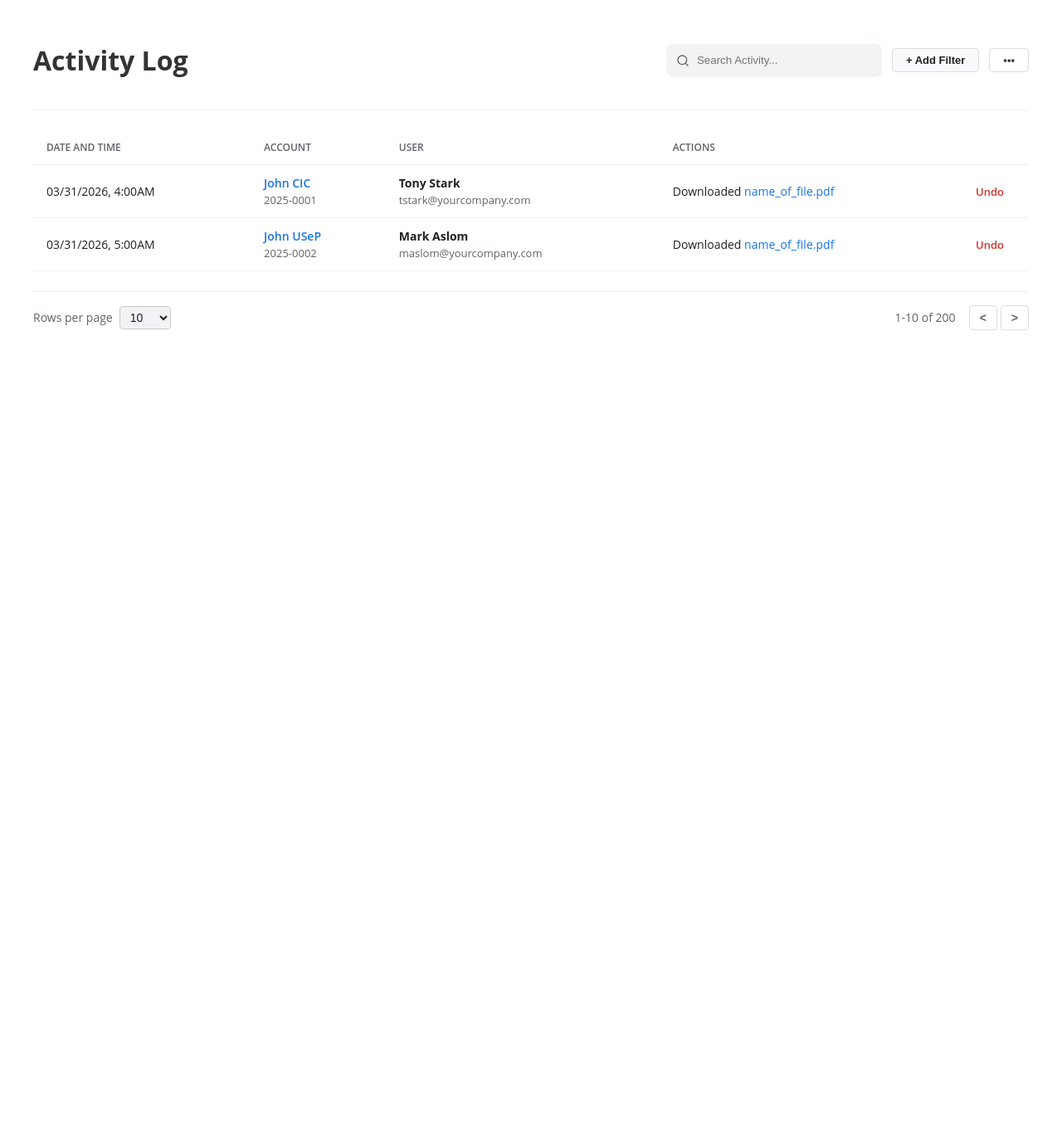
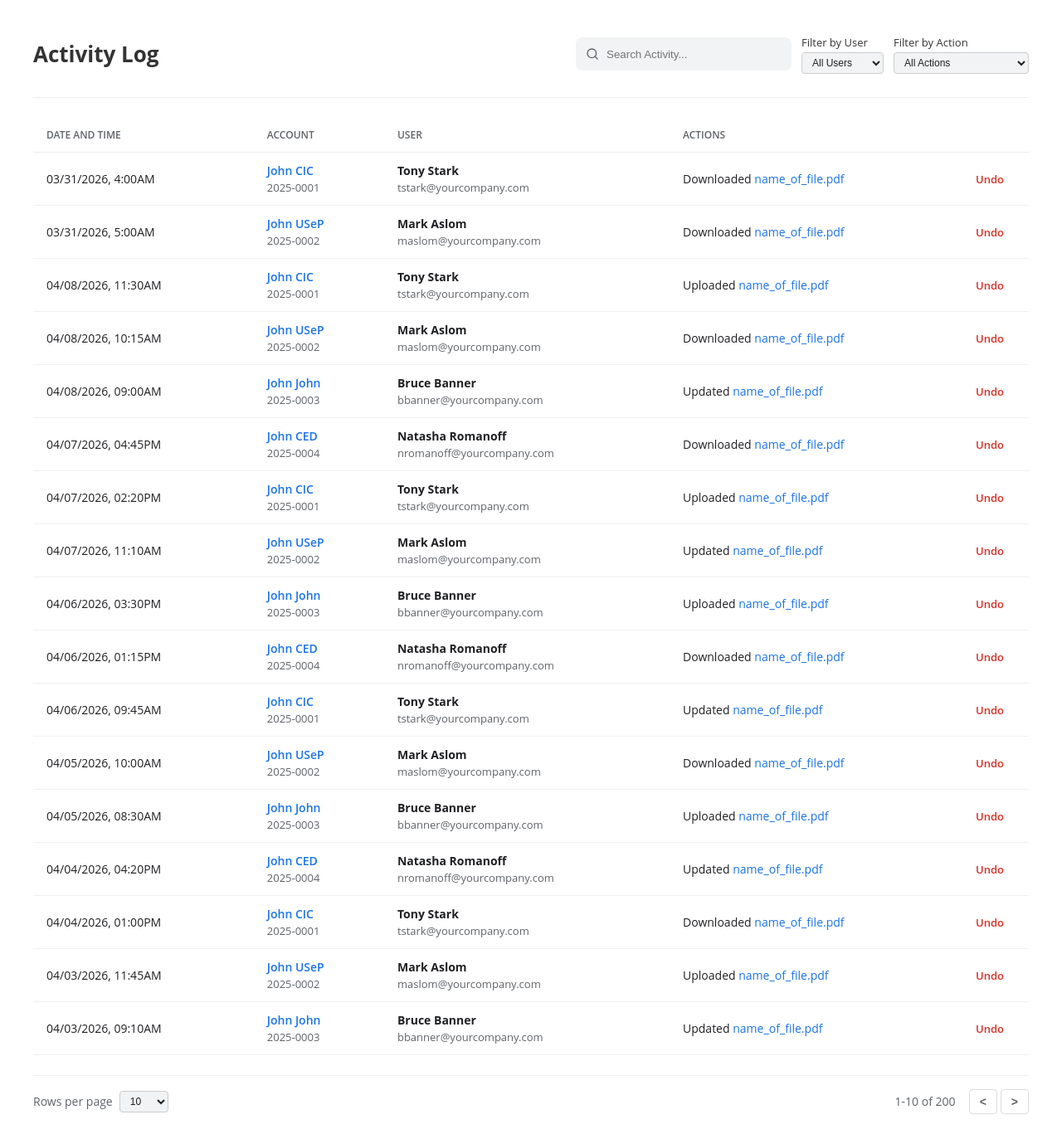
Before and after one commit to Knlvalencia/KrakenVault, a PHP site: page /activitylog.html in a window 1280 px wide. Shown: the part 70-1443 px from the top of the page at 83% size. Run offline with PHP 8.4, Linux system fonts and the light colour scheme.

Commit message:
added filter functions for activity log

```diff
--- a/activity.css
+++ b/activity.css
@@ -18,6 +18,14 @@
     margin-bottom: 24px;
     padding-bottom: 16px;
     border-bottom: 1px solid #eee;
+    font-size: 13px;
+}
+
+.filter-by-user, .filter-by-action {
+    display: flex;
+    flex-direction: column;
+    align-items: flex-start;
+    gap: 3px;
 }
 
 .activity-search-group {
@@ -131,7 +139,7 @@
     border-radius: 4px;
     background-color: #f1f3f4;
     color: #202124;
-    font-size: 14px;
+    font-size: 12px;
     outline: none;
     cursor: pointer;
 }
@@ -174,6 +182,10 @@
         gap: 16px;
     }
 
+    .filter-by-user, .filter-by-action {
+        align-self: flex-start;
+    }
+
     .activity-search-group {
         width: 100%;
         display: flex;
@@ -207,7 +219,12 @@
         gap: 20px;
     }
 
-    .display-controls, .pagination-controls {
+    .display-controls {
+        display: none;
+    }
+
+
+    .pagination-controls {
         justify-content: center;
         width: 100%;
         flex-wrap: wrap;
--- a/activitylog.html
+++ b/activitylog.html
@@ -42,8 +42,28 @@
                     </svg>
                     <input type="text" class="search-input with-icon" placeholder="Search Activity...">
                 </div>
-                <button class="action-button filter-btn">+ Add Filter</button>
-                <button class="action-button">•••</button>
+
+                <div class="filter-by-user">
+                <span>Filter by User</span>
+                <select class="row-select">
+                    <option value="all-users" selected>All Users</option>
+                    <option value="user1">John CIC</option>
+                    <option value="user2">John USeP</option>
+                    <option value="user3">John John</option>
+                    <option value="user4">John CED</option>
+                </select>
+                </div>
+
+                <div class="filter-by-action">
+                <span>Filter by Action</span>
+                <select class="row-select">
+                    <option value="all-actions" selected>All Actions</option>
+                    <option value="action1">Updated Document</option>
+                    <option value="action2">Downloaded Document</option>
+                    <option value="action3">Uploaded Document</option>
+                </select>
+                </div>
+
             </div>
         </div>
         <!-- TOP BAR END -->
@@ -106,6 +126,365 @@
                         <a href="#" class="undo-link">Undo</a>
                     </td>
                 </tr>
+                <tr>
+                    <td data-label="Date and Time">04/08/2026, 11:30AM</td>
+                    <td data-label="Account">
+                        <div class="td-content">
+                            <a href="#" class="primary-text link">John CIC</a>
+                            <span class="secondary-text">2025-0001</span>
+                        </div>
+                    </td>
+                    <td data-label="User">
+                        <div class="td-content">
+                            <strong class="primary-text">Tony Stark</strong>
+                            <span class="secondary-text">tstark@yourcompany.com</span>
+                        </div>
+                    </td>
+                    <td data-label="Actions">
+                        <div class="td-content">
+                            <span>Uploaded <a href="#" class="file-link">name_of_file.pdf</a></span>
+                        </div>
+                    </td>
+                    <td class="actions-cell" data-label="Undo">
+                        <a href="#" class="undo-link">Undo</a>
+                    </td>
+                </tr>
+
+                <tr>
+                    <td data-label="Date and Time">04/08/2026, 10:15AM</td>
+                    <td data-label="Account">
+                        <div class="td-content">
+                            <a href="#" class="primary-text link">John USeP</a>
+                            <span class="secondary-text">2025-0002</span>
+                        </div>
+                    </td>
+                    <td data-label="User">
+                        <div class="td-content">
+                            <strong class="primary-text">Mark Aslom</strong>
+                            <span class="secondary-text">maslom@yourcompany.com</span>
+                        </div>
+                    </td>
+                    <td data-label="Actions">
+                        <div class="td-content">
+                            <span>Downloaded <a href="#" class="file-link">name_of_file.pdf</a></span>
+                        </div>
+                    </td>
+                    <td class="actions-cell" data-label="Undo">
+                        <a href="#" class="undo-link">Undo</a>
+                    </td>
+                </tr>
+
+                <tr>
+                    <td data-label="Date and Time">04/08/2026, 09:00AM</td>
+                    <td data-label="Account">
+                        <div class="td-content">
+                            <a href="#" class="primary-text link">John John</a>
+                            <span class="secondary-text">2025-0003</span>
+                        </div>
+                    </td>
+                    <td data-label="User">
+                        <div class="td-content">
+                            <strong class="primary-text">Bruce Banner</strong>
+                            <span class="secondary-text">bbanner@yourcompany.com</span>
+                        </div>
+                    </td>
+                    <td data-label="Actions">
+                        <div class="td-content">
+                            <span>Updated <a href="#" class="file-link">name_of_file.pdf</a></span>
+                        </div>
+                    </td>
+                    <td class="actions-cell" data-label="Undo">
+                        <a href="#" class="undo-link">Undo</a>
+                    </td>
+                </tr>
+
+                <tr>
+                    <td data-label="Date and Time">04/07/2026, 04:45PM</td>
+                    <td data-label="Account">
+                        <div class="td-content">
+                            <a href="#" class="primary-text link">John CED</a>
+                            <span class="secondary-text">2025-0004</span>
+                        </div>
+                    </td>
+                    <td data-label="User">
+                        <div class="td-content">
+                            <strong class="primary-text">Natasha Romanoff</strong>
+                            <span class="secondary-text">nromanoff@yourcompany.com</span>
+                        </div>
+                    </td>
+                    <td data-label="Actions">
+                        <div class="td-content">
+                            <span>Downloaded <a href="#" class="file-link">name_of_file.pdf</a></span>
+                        </div>
+                    </td>
+                    <td class="actions-cell" data-label="Undo">
+                        <a href="#" class="undo-link">Undo</a>
+                    </td>
+                </tr>
+
+                <tr>
+                    <td data-label="Date and Time">04/07/2026, 02:20PM</td>
+                    <td data-label="Account">
+                        <div class="td-content">
+                            <a href="#" class="primary-text link">John CIC</a>
+                            <span class="secondary-text">2025-0001</span>
+                        </div>
+                    </td>
+                    <td data-label="User">
+                        <div class="td-content">
+                            <strong class="primary-text">Tony Stark</strong>
+                            <span class="secondary-text">tstark@yourcompany.com</span>
+                        </div>
+                    </td>
+                    <td data-label="Actions">
+                        <div class="td-content">
+                            <span>Uploaded <a href="#" class="file-link">name_of_file.pdf</a></span>
+                        </div>
+                    </td>
+                    <td class="actions-cell" data-label="Undo">
+                        <a href="#" class="undo-link">Undo</a>
+                    </td>
+                </tr>
+
+                <tr>
+                    <td data-label="Date and Time">04/07/2026, 11:10AM</td>
+                    <td data-label="Account">
+                        <div class="td-content">
+                            <a href="#" class="primary-text link">John USeP</a>
+                            <span class="secondary-text">2025-0002</span>
+                        </div>
+                    </td>
+                    <td data-label="User">
+                        <div class="td-content">
+                            <strong class="primary-text">Mark Aslom</strong>
+                            <span class="secondary-text">maslom@yourcompany.com</span>
+                        </div>
+                    </td>
+                    <td data-label="Actions">
+                        <div class="td-content">
+                            <span>Updated <a href="#" class="file-link">name_of_file.pdf</a></span>
+                        </div>
+                    </td>
+                    <td class="actions-cell" data-label="Undo">
+                        <a href="#" class="undo-link">Undo</a>
+                    </td>
+                </tr>
+
+                <tr>
+                    <td data-label="Date and Time">04/06/2026, 03:30PM</td>
+                    <td data-label="Account">
+                        <div class="td-content">
+                            <a href="#" class="primary-text link">John John</a>
+                            <span class="secondary-text">2025-0003</span>
+                        </div>
+                    </td>
+                    <td data-label="User">
+                        <div class="td-content">
+                            <strong class="primary-text">Bruce Banner</strong>
+                            <span class="secondary-text">bbanner@yourcompany.com</span>
+                        </div>
+                    </td>
+                    <td data-label="Actions">
+                        <div class="td-content">
+                            <span>Uploaded <a href="#" class="file-link">name_of_file.pdf</a></span>
+                        </div>
+                    </td>
+                    <td class="actions-cell" data-label="Undo">
+                        <a href="#" class="undo-link">Undo</a>
+                    </td>
+                </tr>
+
+                <tr>
+                    <td data-label="Date and Time">04/06/2026, 01:15PM</td>
+                    <td data-label="Account">
+                        <div class="td-content">
+                            <a href="#" class="primary-text link">John CED</a>
+                            <span class="secondary-text">2025-0004</span>
+                        </div>
+                    </td>
+                    <td data-label="User">
+                        <div class="td-content">
+                            <strong class="primary-text">Natasha Romanoff</strong>
+                            <span class="secondary-text">nromanoff@yourcompany.com</span>
+                        </div>
+                    </td>
+                    <td data-label="Actions">
+                        <div class="td-content">
+                            <span>Downloaded <a href="#" class="file-link">name_of_file.pdf</a></span>
+                        </div>
+                    </td>
+                    <td class="actions-cell" data-label="Undo">
+                        <a href="#" class="undo-link">Undo</a>
+                    </td>
+                </tr>
+
+                <tr>
+                    <td data-label="Date and Time">04/06/2026, 09:45AM</td>
+                    <td data-label="Account">
+                        <div class="td-content">
+                            <a href="#" class="primary-text link">John CIC</a>
+                            <span class="secondary-text">2025-0001</span>
+                        </div>
+                    </td>
+                    <td data-label="User">
+                        <div class="td-content">
+                            <strong class="primary-text">Tony Stark</strong>
+                            <span class="secondary-text">tstark@yourcompany.com</span>
+                        </div>
+                    </td>
+                    <td data-label="Actions">
+                        <div class="td-content">
+                            <span>Updated <a href="#" class="file-link">name_of_file.pdf</a></span>
+                        </div>
+                    </td>
+                    <td class="actions-cell" data-label="Undo">
+                        <a href="#" class="undo-link">Undo</a>
+                    </td>
+                </tr>
+
+                <tr>
+                    <td data-label="Date and Time">04/05/2026, 10:00AM</td>
+                    <td data-label="Account">
+                        <div class="td-content">
+                            <a href="#" class="primary-text link">John USeP</a>
+                            <span class="secondary-text">2025-0002</span>
+                        </div>
+                    </td>
+                    <td data-label="User">
+                        <div class="td-content">
+                            <strong class="primary-text">Mark Aslom</strong>
+                            <span class="secondary-text">maslom@yourcompany.com</span>
+                        </div>
+                    </td>
+                    <td data-label="Actions">
+                        <div class="td-content">
+                            <span>Downloaded <a href="#" class="file-link">name_of_file.pdf</a></span>
+                        </div>
+                    </td>
+                    <td class="actions-cell" data-label="Undo">
+                        <a href="#" class="undo-link">Undo</a>
+                    </td>
+                </tr>
+
+                <tr>
+                    <td data-label="Date and Time">04/05/2026, 08:30AM</td>
+                    <td data-label="Account">
+                        <div class="td-content">
+                            <a href="#" class="primary-text link">John John</a>
+                            <span class="secondary-text">2025-0003</span>
+                        </div>
+                    </td>
+                    <td data-label="User">
+                        <div class="td-content">
+                            <strong class="primary-text">Bruce Banner</strong>
+                            <span class="secondary-text">bbanner@yourcompany.com</span>
+                        </div>
+                    </td>
+                    <td data-label="Actions">
+                        <div class="td-content">
+                            <span>Uploaded <a href="#" class="file-link">name_of_file.pdf</a></span>
+                        </div>
+                    </td>
+                    <td class="actions-cell" data-label="Undo">
+                        <a href="#" class="undo-link">Undo</a>
+                    </td>
+                </tr>
+
+                <tr>
+                    <td data-label="Date and Time">04/04/2026, 04:20PM</td>
+                    <td data-label="Account">
+                        <div class="td-content">
+                            <a href="#" class="primary-text link">John CED</a>
+                            <span class="secondary-text">2025-0004</span>
+                        </div>
+                    </td>
+                    <td data-label="User">
+                        <div class="td-content">
+                            <strong class="primary-text">Natasha Romanoff</strong>
+                            <span class="secondary-text">nromanoff@yourcompany.com</span>
+                        </div>
+                    </td>
+                    <td data-label="Actions">
+                        <div class="td-content">
+                            <span>Updated <a href="#" class="file-link">name_of_file.pdf</a></span>
+                        </div>
+                    </td>
+                    <td class="actions-cell" data-label="Undo">
+                        <a href="#" class="undo-link">Undo</a>
+                    </td>
+                </tr>
+
+                <tr>
+                    <td data-label="Date and Time">04/04/2026, 01:00PM</td>
+                    <td data-label="Account">
+                        <div class="td-content">
+                            <a href="#" class="primary-text link">John CIC</a>
+                            <span class="secondary-text">2025-0001</span>
+                        </div>
+                    </td>
+                    <td data-label="User">
+                        <div class="td-content">
+                            <strong class="primary-text">Tony Stark</strong>
+                            <span class="secondary-text">tstark@yourcompany.com</span>
+                        </div>
+                    </td>
+                    <td data-label="Actions">
+                        <div class="td-content">
+                            <span>Downloaded <a href="#" class="file-link">name_of_file.pdf</a></span>
+                        </div>
+                    </td>
+                    <td class="actions-cell" data-label="Undo">
+                        <a href="#" class="undo-link">Undo</a>
+                    </td>
+                </tr>
+
+                <tr>
+                    <td data-label="Date and Time">04/03/2026, 11:45AM</td>
+                    <td data-label="Account">
+                        <div class="td-content">
+                            <a href="#" class="primary-text link">John USeP</a>
+                            <span class="secondary-text">2025-0002</span>
+                        </div>
+                    </td>
+                    <td data-label="User">
+                        <div class="td-content">
+                            <strong class="primary-text">Mark Aslom</strong>
+                            <span class="secondary-text">maslom@yourcompany.com</span>
+                        </div>
+                    </td>
+                    <td data-label="Actions">
+                        <div class="td-content">
+                            <span>Uploaded <a href="#" class="file-link">name_of_file.pdf</a></span>
+                        </div>
+                    </td>
+                    <td class="actions-cell" data-label="Undo">
+                        <a href="#" class="undo-link">Undo</a>
+                    </td>
+                </tr>
+
+                <tr>
+                    <td data-label="Date and Time">04/03/2026, 09:10AM</td>
+                    <td data-label="Account">
+                        <div class="td-content">
+                            <a href="#" class="primary-text link">John John</a>
+                            <span class="secondary-text">2025-0003</span>
+                        </div>
+                    </td>
+                    <td data-label="User">
+                        <div class="td-content">
+                            <strong class="primary-text">Bruce Banner</strong>
+                            <span class="secondary-text">bbanner@yourcompany.com</span>
+                        </div>
+                    </td>
+                    <td data-label="Actions">
+                        <div class="td-content">
+                            <span>Updated <a href="#" class="file-link">name_of_file.pdf</a></span>
+                        </div>
+                    </td>
+                    <td class="actions-cell" data-label="Undo">
+                        <a href="#" class="undo-link">Undo</a>
+                    </td>
+                </tr>
             </tbody>
         </table>
         <!-- MAIN CONTENT END -->
--- a/main.js
+++ b/main.js
@@ -87,3 +87,88 @@
         });
     }
 });
+
+// =========================================
+// ACTIVITY LOG: FILTER BY USER AND ACTION
+// =========================================
+document.addEventListener('DOMContentLoaded', () => {
+    const tableBody = document.querySelector(".file-table tbody");
+
+    if (!tableBody) return;
+
+    const searchInput = document.querySelector(".search-input");
+    const userFilter = document.querySelector(".filter-by-user .row-select");
+    const actionFilter = document.querySelector(".filter-by-action .row-select");
+    const rowsPerPageSelect = document.querySelector(" .display-controls .row-select");
+
+    const allRows = Array.from(tableBody.querySelectorAll("tr"))
+
+    let filteredRows = [...allRows];
+
+    let currentPage = 1;
+
+    function updateTable() {
+        const searchTerm = searchInput ? searchInput.value.toLowerCase() : "";
+
+        const selectedUser = userFilter ? userFilter.options[userFilter.selectedIndex].text : "All Users";
+
+        const selectedAction = actionFilter ? actionFilter.options[actionFilter.selectedIndex].text : "All Actions";
+
+        filteredRows = allRows.filter(row => {
+            const rowText = row.innerText.toLowerCase();
+
+            const userCell = row.querySelector("td[data-label='Account']");
+            const actionCell = row.querySelector("td[data-label='Actions']");
+
+            const userCellText = userCell ? userCell.innerText : "";
+            const actionCellText = actionCell ? actionCell.innerText : "";
+
+            const matchesSearch = rowText.includes(searchTerm);
+
+            const matchesUser = selectedUser === "All Users" || userCellText.includes(selectedUser);
+
+            const actionKeyword = selectedAction === "All Actions" ? "" : selectedAction.split(' ')[0];
+            const matchesAction = selectedAction === "All Actions" || actionCellText.includes(actionKeyword);
+
+            return matchesSearch && matchesUser && matchesAction;
+
+        });
+
+        tableBody.innerHTML = "";
+
+        filteredRows.forEach(row => {
+            tableBody.appendChild(row);
+        });
+    }
+
+    if (searchInput) {
+        searchInput.addEventListener("input", () => {
+            currentPage = 1;
+            updateTable();
+        });
+    }
+
+    if (userFilter) {
+        userFilter.addEventListener("change", () => {
+            currentPage = 1;
+            updateTable();
+        });
+    }
+
+    if (actionFilter) {
+        actionFilter.addEventListener("change", () => {
+            currentPage = 1;
+            updateTable();
+        });
+    }
+
+    if (rowsPerPageSelect) {
+        rowsPerPageSelect.addEventListener("change", (e) => {
+            rowsPerPage = parseInt(e.target.value);
+            currentPage = 1;
+            updateTable();
+         });
+     }
+
+    updateTable();
+});
```
